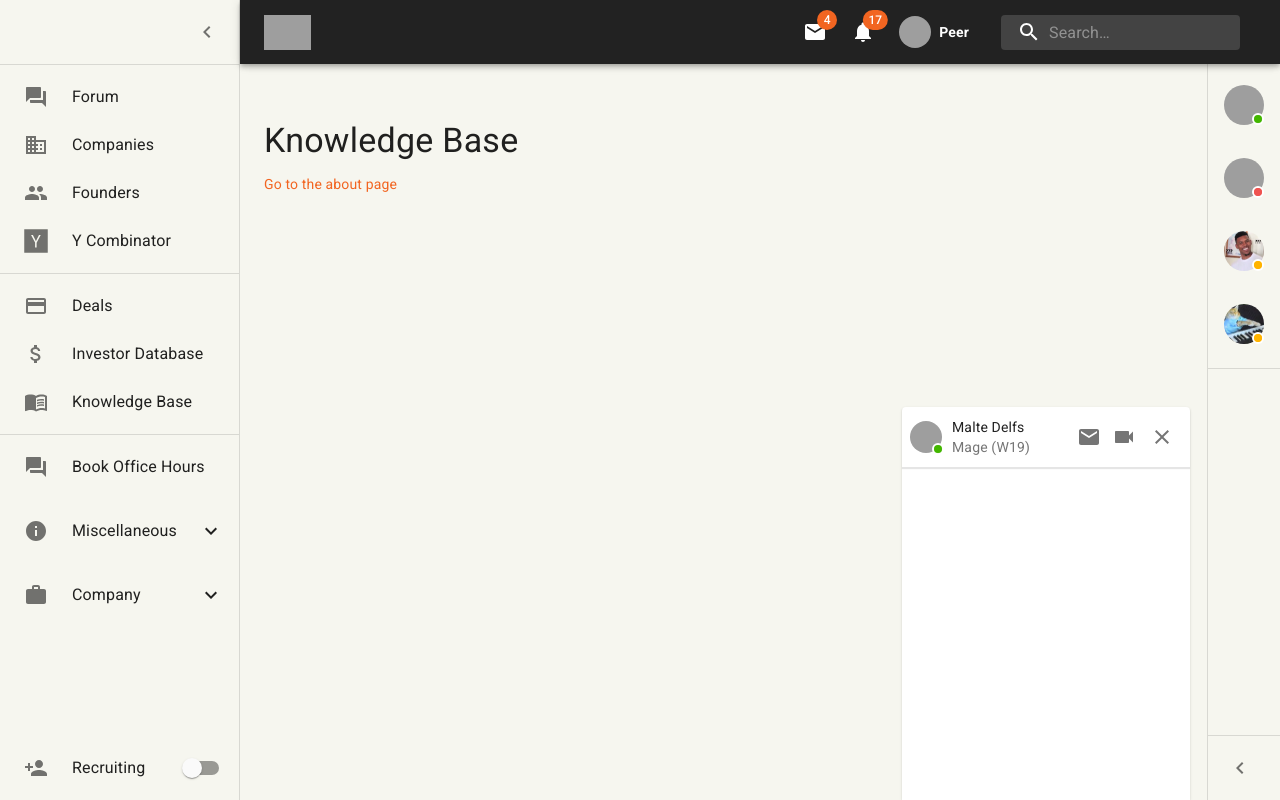
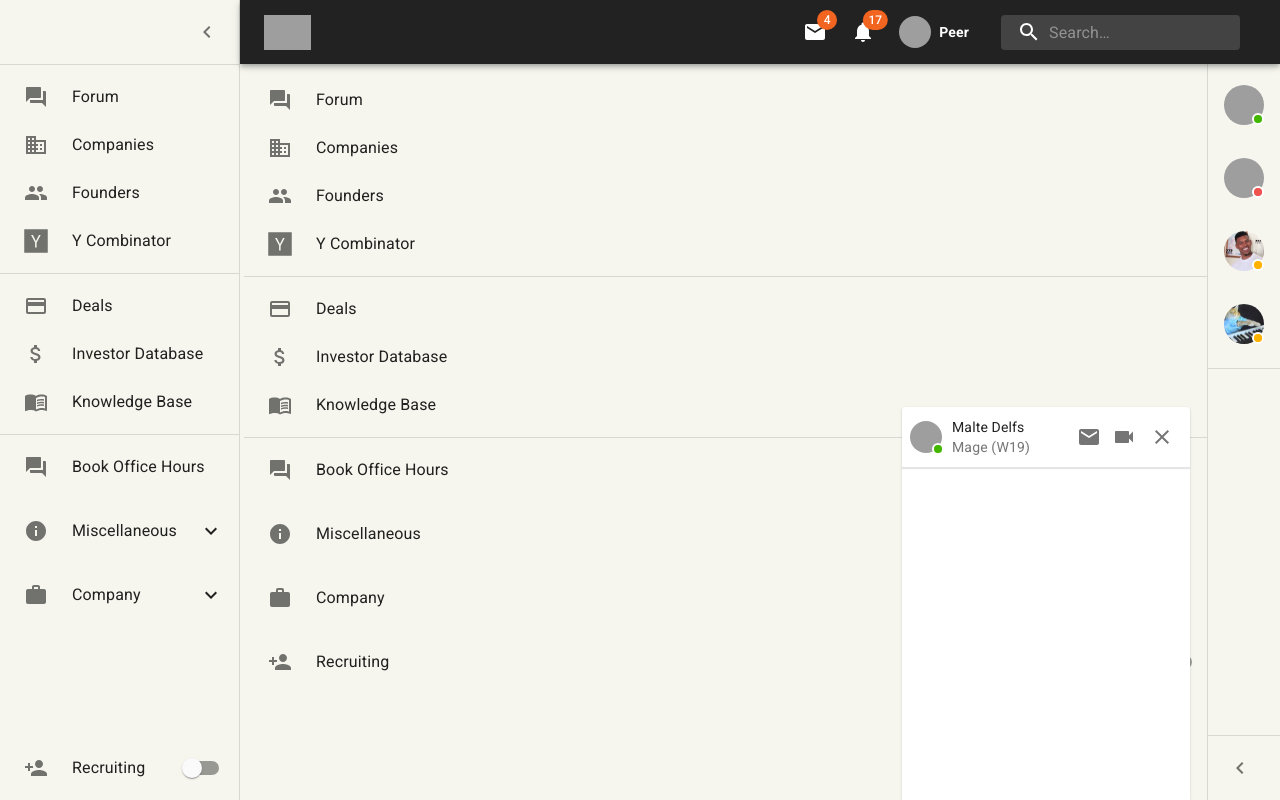
Before and after one commit to PeerRich/bookface, a Next.js app: page /account in a window 1280 px wide. Built offline with nearby package versions, Linux system fonts and the light colour scheme; grey boxes are pictures that could not be loaded.

Commit message:
added account menu

```diff
--- a/pages/account.tsx
+++ b/pages/account.tsx
@@ -1,22 +1,62 @@
 import React from 'react';
-import Typography from '@material-ui/core/Typography';
-import Box from '@material-ui/core/Box';
-import Link from '../src/Link';
 import Root from "../src/components/Root";
+import {
+  CommunityMenu,
+  CompanyMenu,
+  ContactMenu,
+  MiscMenu,
+  RecruitingMenu,
+  ResourcesMenu
+} from "../src/components/Menus";
+import Divider from "@material-ui/core/Divider";
+import List from "@material-ui/core/List";
+import ListItem from "@material-ui/core/ListItem";
+import ListItemIcon from "@material-ui/core/ListItemIcon/ListItemIcon";
+import ListItemText from "@material-ui/core/ListItemText/ListItemText";
+import ListItemSecondaryAction from "@material-ui/core/ListItemSecondaryAction/ListItemSecondaryAction";
+import {Switch} from "@material-ui/core";
+import PersonAddIcon from '@material-ui/icons/PersonAdd';
 
 export default function Knowledge() {
-  return (
-    <>
-      <Root>
-      <Box my={4}>
-        <Typography variant="h4" component="h1" gutterBottom>
-          Knowledge Base
-      </Typography>
-        <Link href="/about" color="secondary">
-          Go to the about page
-        </Link>
-      </Box>
-      </Root>
-    </>
+  const [recruiting, setRecruting] = React.useState(false);
+
+  const toggleRecruiting = () => {
+    setRecruting((prev) => !prev);
+  };
+
+  return (<Root>
+    <div>
+      <div style={{
+        flexShrink: 0,
+        whiteSpace: 'nowrap',
+        margin: "-20px",
+      }}>
+        {recruiting ? <RecruitingMenu/> :
+        <div>
+          <CommunityMenu/>
+          <Divider/>
+          <ResourcesMenu/>
+          <Divider/>
+          <ContactMenu/>
+          <MiscMenu/>
+          <CompanyMenu/>
+        </div>
+        }
+        <div style={{flexGrow: 1}}/>
+        <List>
+          <ListItem>
+            <ListItemIcon style={{paddingLeft: 8}}>
+              <PersonAddIcon/>
+            </ListItemIcon>
+            <ListItemText primary="Recruiting"/>
+            <ListItemSecondaryAction style={{right: 8}}>
+              <Switch checked={recruiting} onClick={toggleRecruiting}/>
+            </ListItemSecondaryAction>
+          </ListItem>
+        </List>
+      </div>
+    </div>
+
+  </Root>
   );
 }
--- a/src/components/BottomNav.tsx
+++ b/src/components/BottomNav.tsx
@@ -32,7 +32,7 @@ export default function BottomNav() {
       initVal = 2;
       break;
     default:
-      initVal = 0;
+      initVal = 2;
   }
 
   const [value, setValue] = React.useState(initVal);
--- a/src/components/Root.tsx
+++ b/src/components/Root.tsx
@@ -452,7 +452,7 @@ export default function Root(props: any) {
       <Divider/>
 
       {/* Menu Switch for Recruiting */
-        recruiting ? RecruitingMenu() :
+        recruiting ? <RecruitingMenu/> :
         <>
           <CommunityMenu/>
           <Divider/>
```
